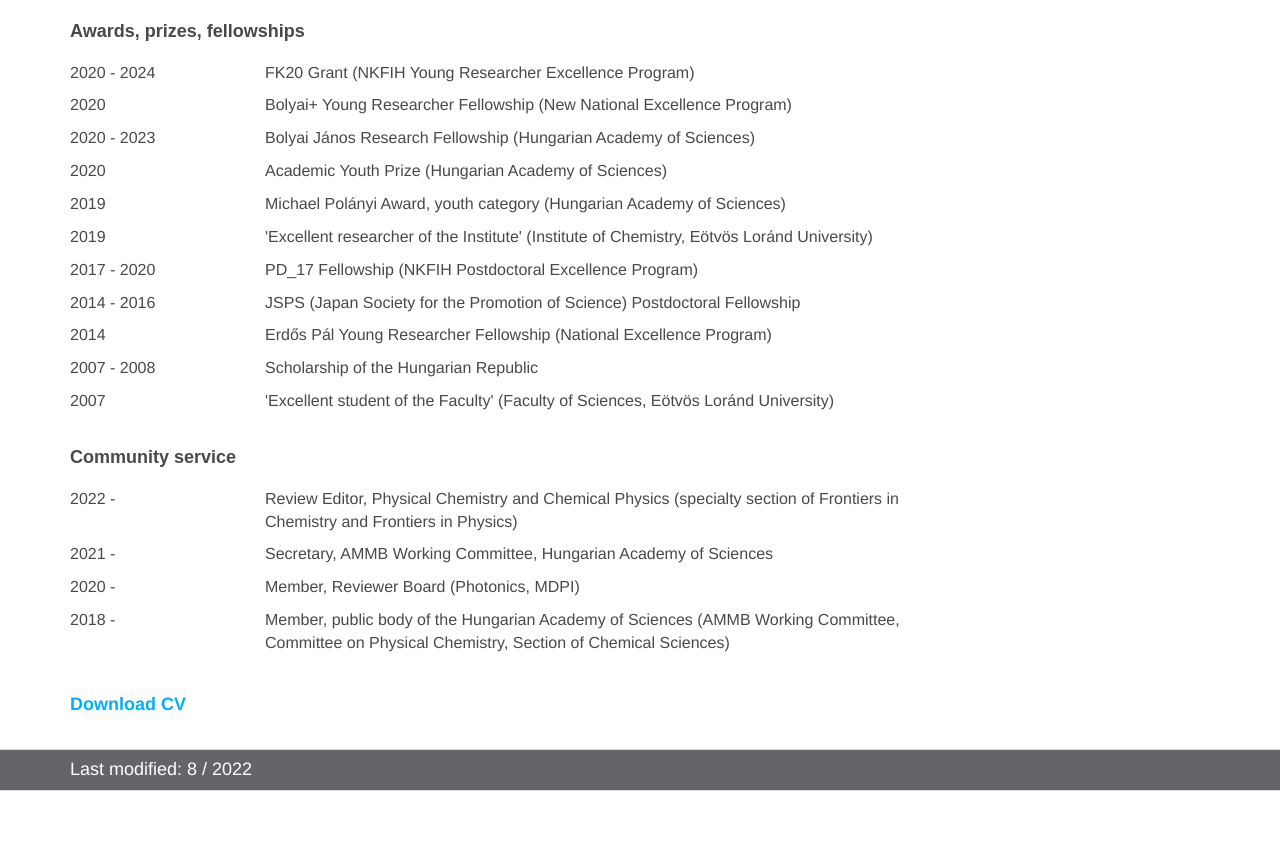
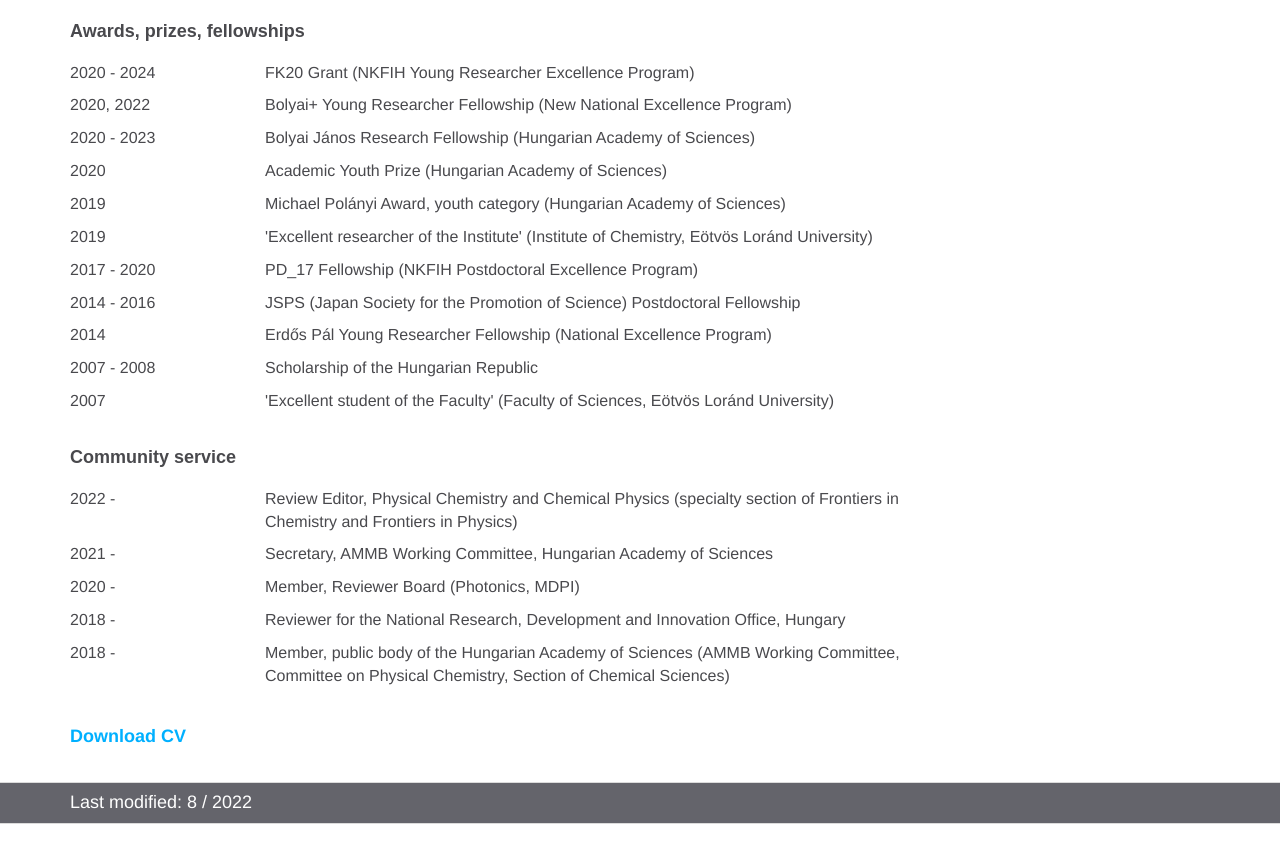
Before and after one commit to tamas821/tamas821.github.io, a plain HTML site: page index.html in a window 1280 px wide. Shown: the part 1086-1930 px from the top of the page. Before the commit the page ends 1897 px from the top, so only its background shows below. Drawn offline with nearby package versions, Linux system fonts and the light colour scheme.

Commit message:
Update index.html

```diff
--- a/index.html
+++ b/index.html
@@ -141,7 +141,7 @@
 			</p></div>
 		</div>
 		<div class="row">
-			<div class="col-md-2"><p>2020</p></div>
+			<div class="col-md-2"><p>2020, 2022</p></div>
 			<div class="col-md-7"><p>Bolyai+ Young Researcher Fellowship (New National Excellence Program)
 			</p></div>
 		</div>
@@ -208,6 +208,10 @@
     	</div>
 	<div class="row">
       		<div class="col-md-2"><p>2018 - </p></div>
+      		<div class="col-md-7"><p>Reviewer for the National Research, Development and Innovation Office, Hungary</p></div>
+    	</div>
+	<div class="row">
+      		<div class="col-md-2"><p>2018 - </p></div>
       		<div class="col-md-7"><p>Member, public body of the Hungarian Academy of Sciences (AMMB Working Committee, Committee on Physical Chemistry, Section of Chemical Sciences)</p></div>
     	</div>
 
```
